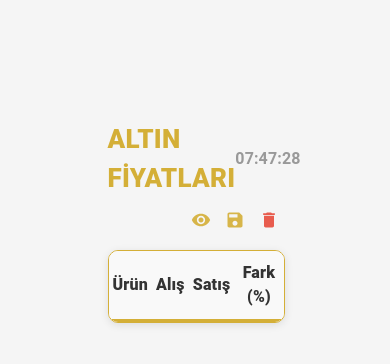
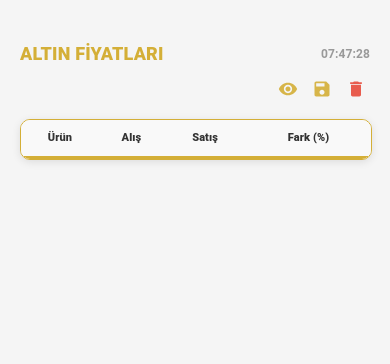
Before and after one commit to onrtysz/haremalt-nfrontend, a React (Create React App) app: page / in a window 390 px wide. Shown: the top 364 px of the page. Built offline with nearby package versions, Linux system fonts and the light colour scheme; no server answers.

Commit message:
Fix WebSocket connection URL for phone access - use BACKEND_URL instead of hardcoded localhost

```diff
--- a/src/App.js
+++ b/src/App.js
@@ -20,6 +20,21 @@ import VisibilityIcon from "@mui/icons-material/Visibility";
 import VisibilityOffIcon from "@mui/icons-material/VisibilityOff";
 import SaveIcon from "@mui/icons-material/Save";
 import DeleteIcon from "@mui/icons-material/Delete";
+
+// Backend URL configuration
+const getBackendUrl = () => {
+  if (process.env.REACT_APP_BACKEND_URL) {
+    return process.env.REACT_APP_BACKEND_URL;
+  }
+  // Production URL fallback
+  if (window.location.hostname !== "localhost" && window.location.hostname !== "127.0.0.1") {
+    return "https://haremaltinbackend.onrender.com";
+  }
+  // Development URL
+  return "http://localhost:4002";
+};
+
+const BACKEND_URL = getBackendUrl();
 
 function App() {
   const [hesaplananFiyat, setHesaplananFiyat] = useState([]);
@@ -77,11 +92,10 @@ function App() {
   const handleCalculatePrices = useCallback(async () => {
     console.log("🔄 handleCalculatePrices called");
     try {
-      const backendUrl = process.env.REACT_APP_BACKEND_URL || "http://localhost:4002";
       console.log("📍 Sending to backend:", { buyLaborCosts, sellLaborCosts, buyFixedCosts, sellFixedCosts });
 
       const response = await axios.post(
-        `${backendUrl}/bracelet-price`,
+        `${BACKEND_URL}/bracelet-price`,
         {
           buyLaborCosts,
           sellLaborCosts,
@@ -131,8 +145,7 @@ function App() {
 
   useEffect(() => {
     // Connect to WebSocket server
-    const backendUrl = process.env.REACT_APP_BACKEND_URL || "http://localhost:4002";
-    const socket = io(backendUrl, {
+    const socket = io(BACKEND_URL, {
       reconnection: true,
       reconnectionDelay: 1000,
       reconnectionDelayMax: 5000,
@@ -247,26 +260,27 @@ function App() {
 
       <Box
         sx={{
-          maxWidth: "50%",
+          maxWidth: { xs: "100%", sm: "80%", md: "60%", lg: "50%" },
           margin: "0 auto",
           display: "flex",
           flexDirection: "column",
           gap: "8px",
           marginBottom: "20px",
+          padding: { xs: "0px", md: "0px" },
         }}
       >
           {/* Title and time */}
-          <Box sx={{ marginBottom: "0px", display: "flex", justifyContent: "space-between", alignItems: "center", marginTop: "100px" }}>
+          <Box sx={{ marginBottom: "0px", display: "flex", justifyContent: "space-between", alignItems: "center", marginTop: { xs: "20px", md: "100px" }, flexWrap: "wrap", gap: "10px" }}>
             <Typography
               sx={{
                 color: "#d4af37",
                 fontWeight: "900",
-                fontSize: "26px",
+                fontSize: { xs: "18px", sm: "22px", md: "26px" },
               }}
             >
               ALTIN FİYATLARI
             </Typography>
-            <Typography sx={{ color: "#999", fontSize: "16px", fontWeight: "bold" }}>
+            <Typography sx={{ color: "#999", fontSize: { xs: "12px", sm: "14px", md: "16px" }, fontWeight: "bold" }}>
               {currentTime}
             </Typography>
           </Box>
@@ -340,8 +354,8 @@ function App() {
                       fontWeight: "900",
                       color: "#333",
                       borderBottom: "3px solid #d4af37",
-                      fontSize: "16px",
-                      padding: "10px 4px",
+                      fontSize: { xs: "11px", sm: "13px", md: "16px" },
+                      padding: { xs: "6px 2px", md: "10px 4px" },
                     }}
                   >
                     Ürün
@@ -352,8 +366,8 @@ function App() {
                       fontWeight: "900",
                       color: "#333",
                       borderBottom: "3px solid #d4af37",
-                      fontSize: "16px",
-                      padding: "10px 4px",
+                      fontSize: { xs: "11px", sm: "13px", md: "16px" },
+                      padding: { xs: "6px 2px", md: "10px 4px" },
                     }}
                   >
                     Alış
@@ -364,8 +378,8 @@ function App() {
                       fontWeight: "900",
                       color: "#333",
                       borderBottom: "3px solid #d4af37",
-                      fontSize: "16px",
-                      padding: "10px 4px",
+                      fontSize: { xs: "11px", sm: "13px", md: "16px" },
+                      padding: { xs: "6px 2px", md: "10px 4px" },
                     }}
                   >
                     Satış
@@ -376,8 +390,8 @@ function App() {
                       fontWeight: "900",
                       color: "#333",
                       borderBottom: "3px solid #d4af37",
-                      fontSize: "16px",
-                      padding: "10px 4px",
+                      fontSize: { xs: "11px", sm: "13px", md: "16px" },
+                      padding: { xs: "6px 2px", md: "10px 4px" },
                     }}
                   >
                     Fark (%)
```
